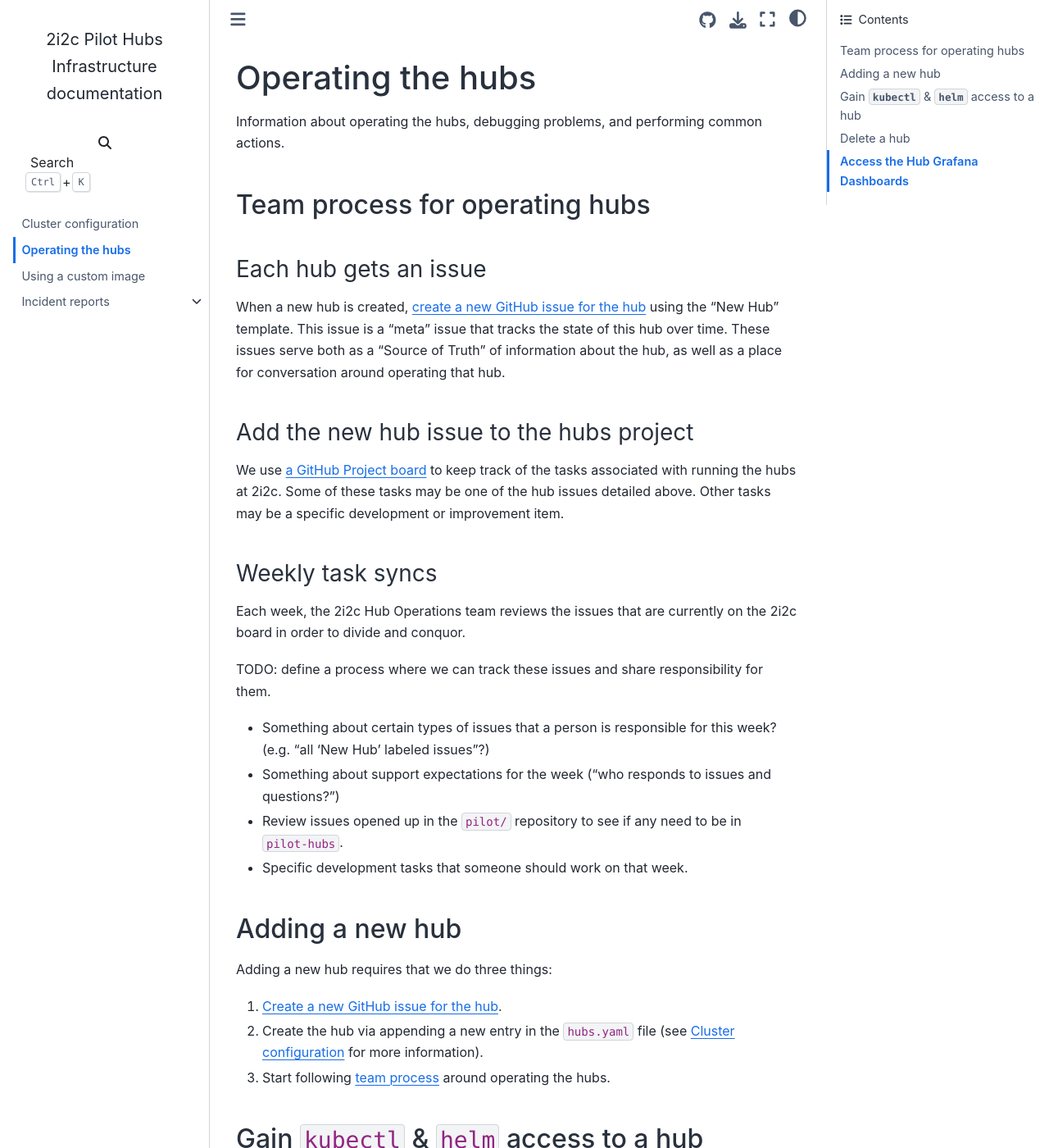
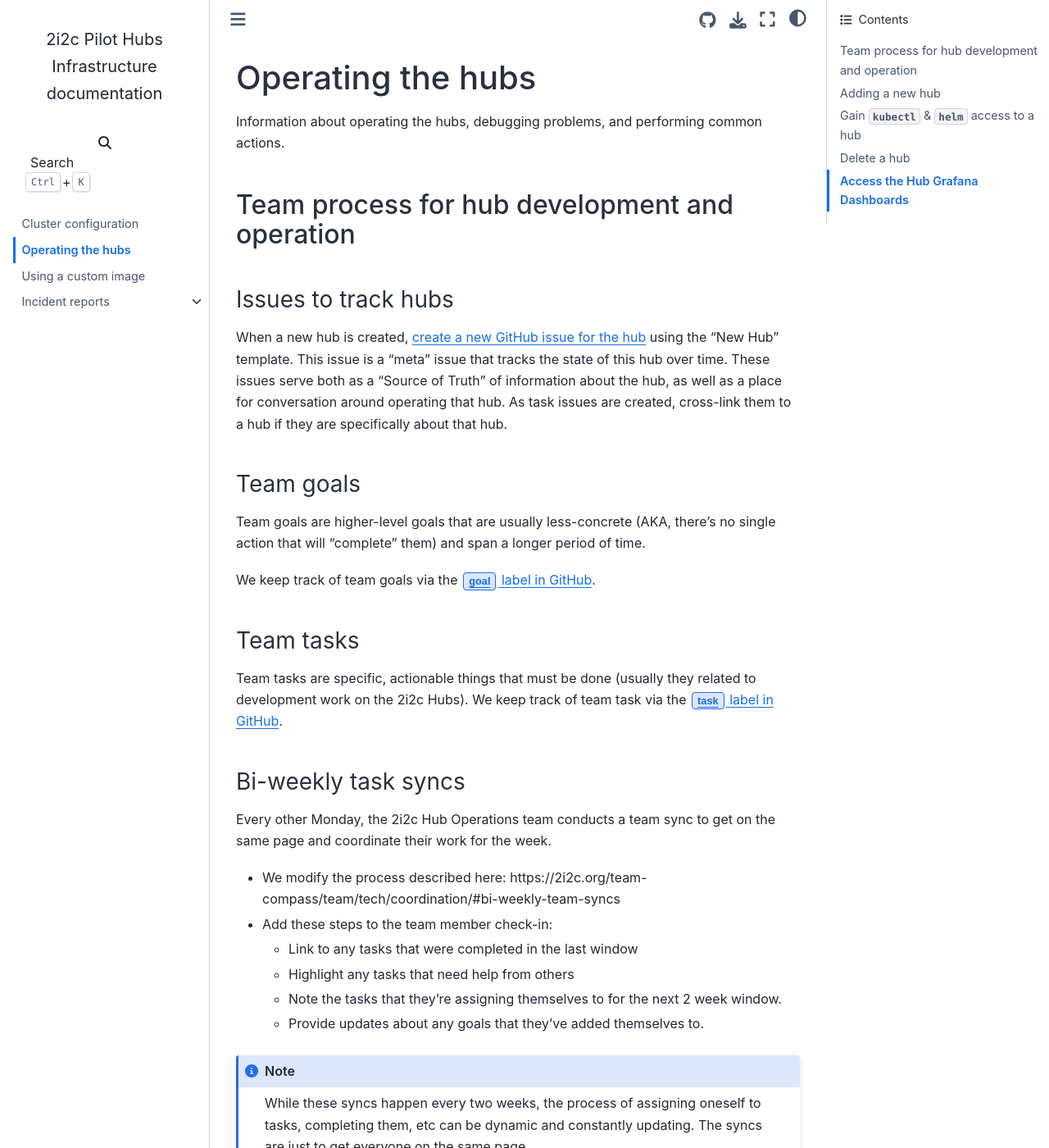
Before and after one commit to 2i2c-org/infrastructure, a Sphinx documentation site: the page built from docs/operate.md, in a window 1280 px wide and 1400 px high. Shown: the whole window at 82% size. Built offline with Sphinx 7.4.7 and the Sphinx Book theme 1.1.4, drawn with Linux system fonts in a browser that asks for light colours; some of the changed text lies outside the part shown.

Commit message:
Updates to goals and tasks

````diff
--- a/docs/operate.md
+++ b/docs/operate.md
@@ -3,30 +3,44 @@
 Information about operating the hubs, debugging problems, and performing common actions.
 
 (operate:team-process)=
-## Team process for operating hubs
+## Team process for hub development and operation
 
-### Each hub gets an issue
+### Issues to track hubs
 
 When a new hub is created, [create a new GitHub issue for the hub](https://github.com/2i2c-org/pilot-hubs/issues/new) using the "New Hub" template.
 This issue is a "meta" issue that tracks the state of this hub over time.
 These issues serve both as a "Source of Truth" of information about the hub, as well as a place for conversation around operating that hub.
+As task issues are created, cross-link them to a hub if they are specifically about that hub.
 
-### Add the new hub issue to the hubs project
+### Team goals
 
-We use [a GitHub Project board](https://github.com/2i2c-org/pilot-hubs/projects/1) to keep track of the tasks associated with running the hubs at 2i2c.
-Some of these tasks may be one of the hub issues detailed above.
-Other tasks may be a specific development or improvement item.
+Team goals are higher-level goals that are usually less-concrete (AKA, there's no single action that will "complete" them) and span a longer period of time.
 
-### Weekly task syncs
+We keep track of team goals via the [{guilabel}`goal` label in GitHub](https://github.com/2i2c-org/pilot-hubs/issues?q=is%3Aissue+is%3Aopen+sort%3Aupdated-desc+label%3Agoal).
 
-Each week, the 2i2c Hub Operations team reviews the issues that are currently on the 2i2c board in order to divide and conquor.
+### Team tasks
 
-TODO: define a process where we can track these issues and share responsibility for them.
+Team tasks are specific, actionable things that must be done (usually they related to development work on the 2i2c Hubs).
+We keep track of team task via the [{guilabel}`task` label in GitHub](https://github.com/2i2c-org/pilot-hubs/issues?q=is%3Aissue+is%3Aopen+sort%3Aupdated-desc+label%3Atask).
 
-- Something about certain types of issues that a person is responsible for this week? (e.g. "all 'New Hub' labeled issues"?)
-- Something about support expectations for the week ("who responds to issues and questions?")
-- Review issues opened up in the `pilot/` repository to see if any need to be in `pilot-hubs`.
-- Specific development tasks that someone should work on that week.
+### Bi-weekly task syncs
+
+Every other Monday, the 2i2c Hub Operations team conducts a team sync to get on the same page and coordinate their work for the week.
+
+% CHRIS proposes that we move the "process" sections from here and integrate them into https://2i2c.org/team-compass/team/tech/coordination/#bi-weekly-team-syncs
+
+% TODO: here's a rough proposal, need to flesh this out
+- We modify the process described here: https://2i2c.org/team-compass/team/tech/coordination/#bi-weekly-team-syncs
+- Add these steps to the team member check-in:
+  - Link to any tasks that were completed in the last window
+  - Highlight any tasks that need help from others
+  - Note the tasks that they're assigning themselves to for the next 2 week window.
+  - Provide updates about any goals that they've added themselves to.
+
+```{note}
+While these syncs happen every two weeks, the process of assigning oneself to tasks, completing them, etc can be dynamic and constantly updating.
+The syncs are just to get everyone on the same page.
+```
 
 ## Adding a new hub
 
````
Also changed, not shown: docs/team.md (added), 2 other files.
